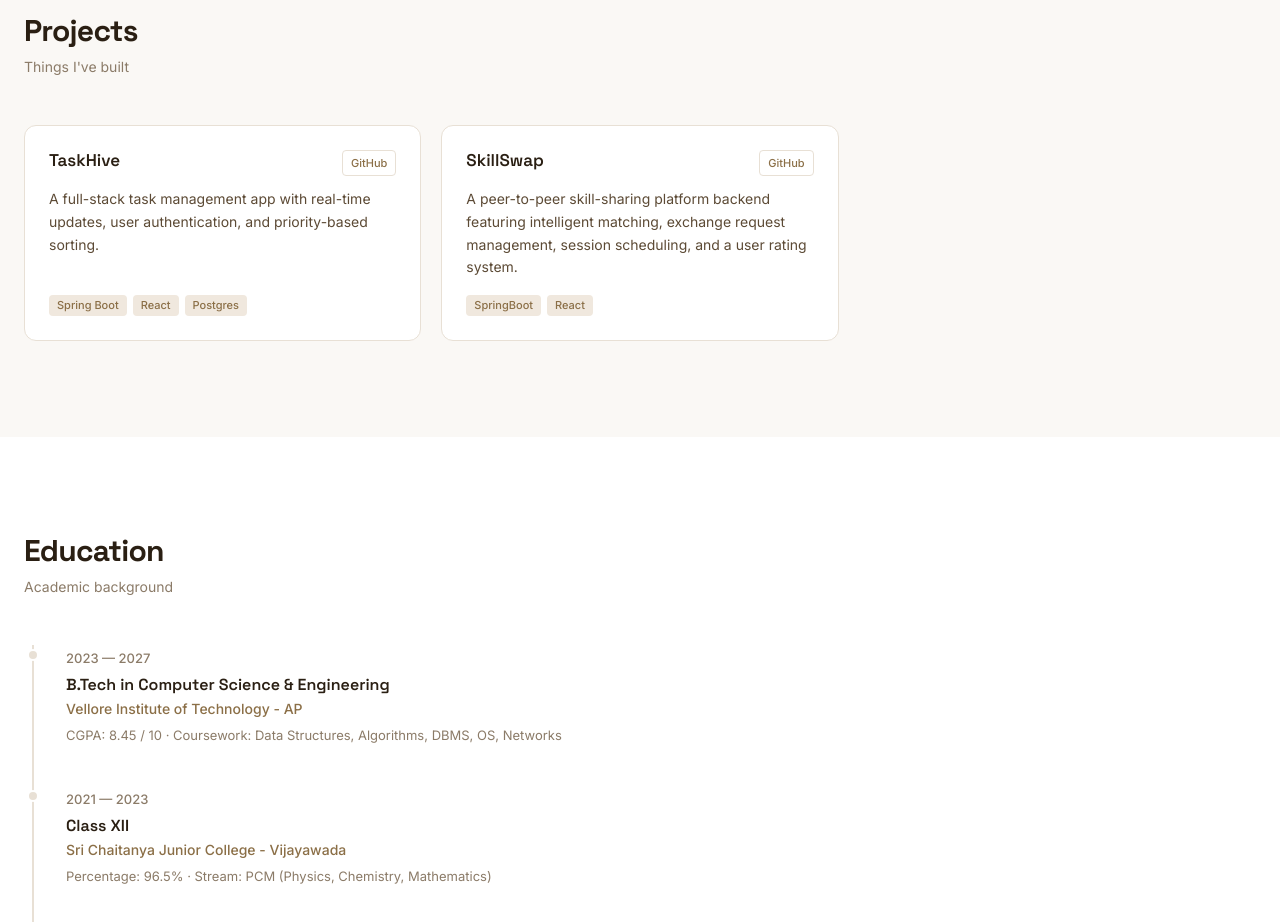
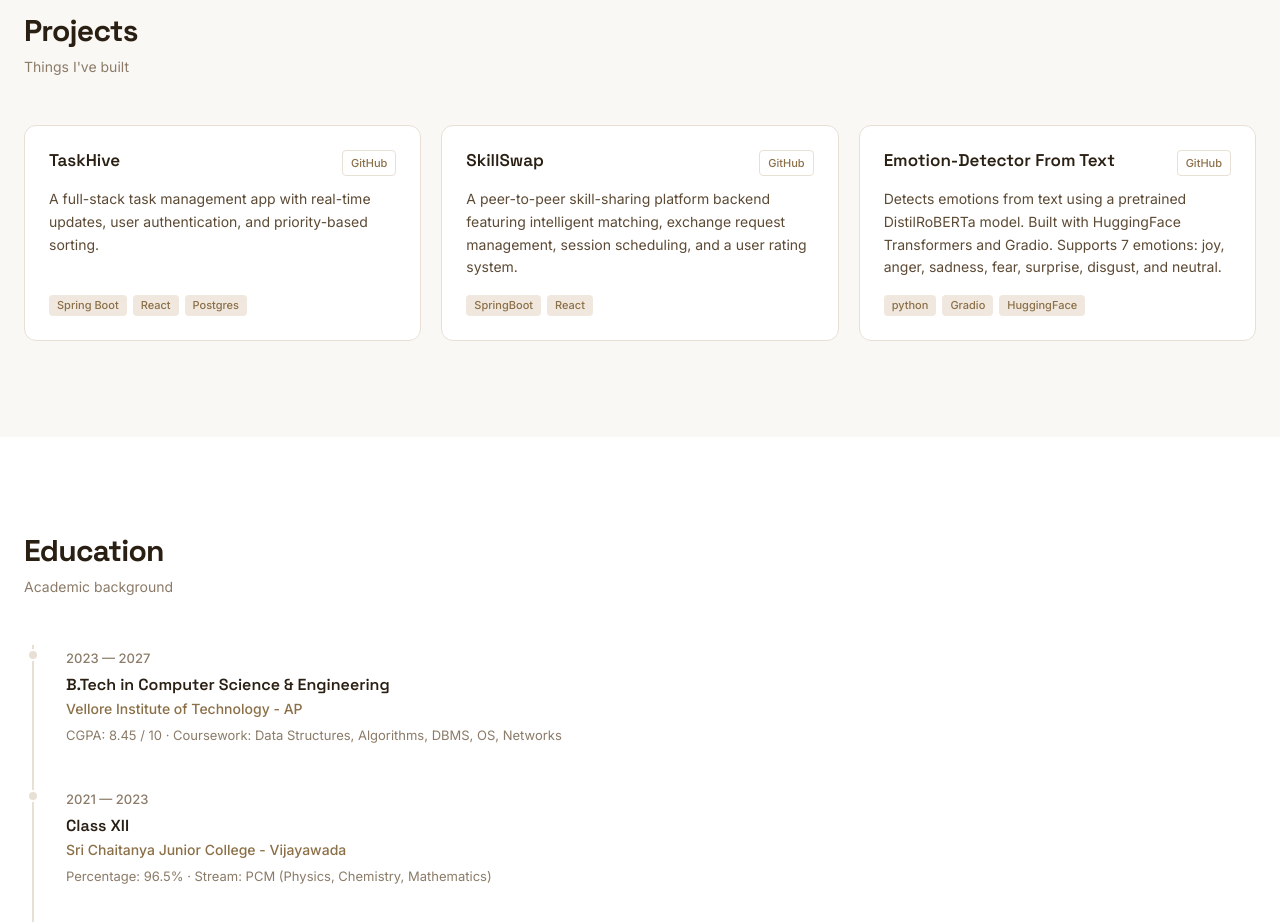
Before and after one commit to solasas/my-portfolio, a Next.js app: page / in a window 1280 px wide. Shown: the part 1200-2122 px from the top of the page. Built offline with nearby package versions, Linux system fonts and the light colour scheme.

Commit message:
added a new project

```diff
--- a/components/sections/Projects.tsx
+++ b/components/sections/Projects.tsx
@@ -34,6 +34,14 @@ const DEFAULTS: Project[] = [
     github: 'GitHub', githubUrl: 'https://github.com/solasas/skillswap',
     demo: 'Demo',     demoUrl: '',   showDemo: false,
     tags: ['SpringBoot', 'React'],
+  },
+  {
+    id: 'proj3',
+    name: 'Emotion-Detector From Text',
+    desc: 'Detects emotions from text using a pretrained DistilRoBERTa model. Built with HuggingFace Transformers and Gradio. Supports 7 emotions: joy, anger, sadness, fear, surprise, disgust, and neutral.',
+    github: 'GitHub', githubUrl: 'https://github.com/solasas/Emotion-Detector',
+    demo: 'Demo',     demoUrl: '',   showDemo: false,
+    tags: ['python', 'Gradio','HuggingFace'],
   },
 ];
 
```
